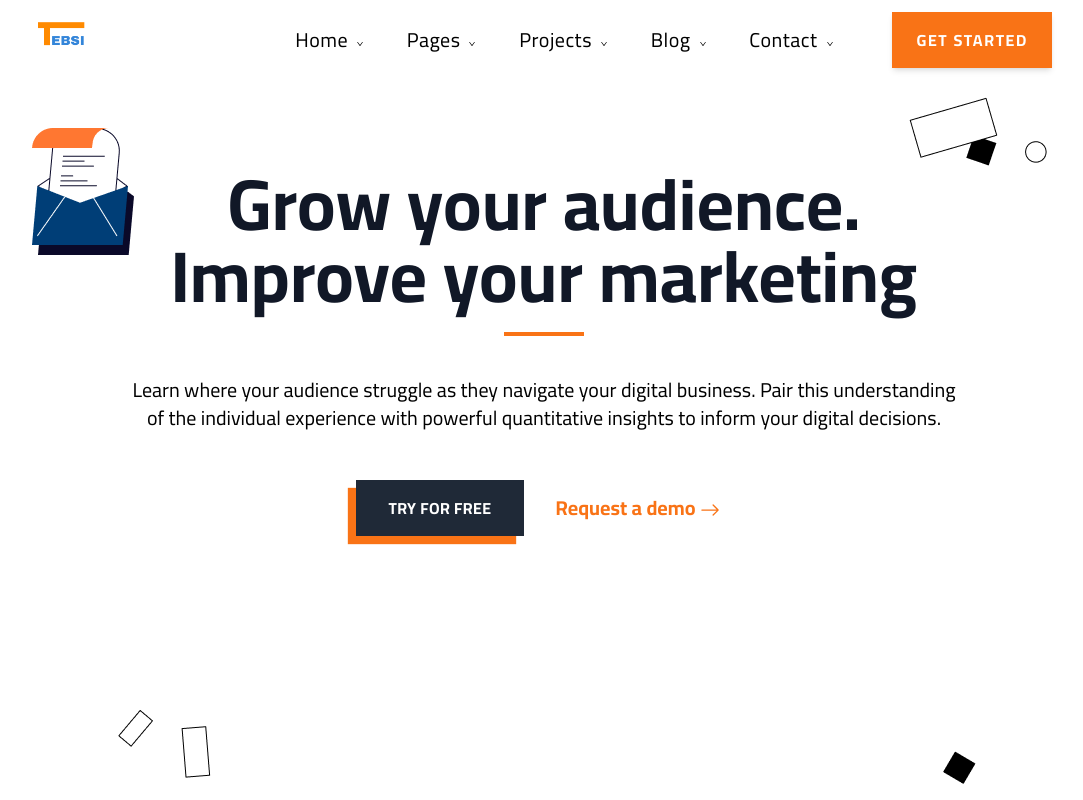
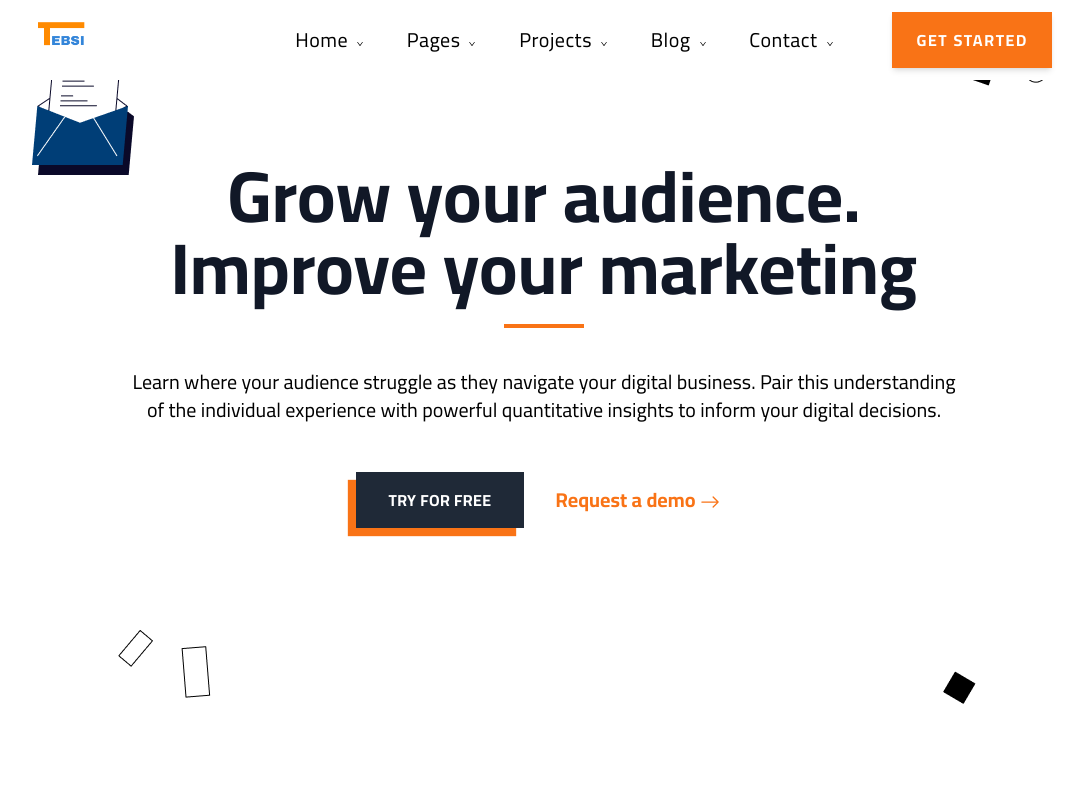
Before and after one commit to Ramzy842/TEBSI-Landing-Page, a React (Create React App) app: page / in a window 1280 px wide. Shown: the top 800 px of the page, without its empty margins (96-1179 px from the left). Built offline with nearby package versions, Linux system fonts and the light colour scheme.

Commit message:
padding issue

```diff
--- a/src/Components/Hero.js
+++ b/src/Components/Hero.js
@@ -7,7 +7,7 @@ import Underline from "./Underline";
 
 const Hero = () => {
   const { navHeight } = GlobalContext();
-  const [navbarHeight, setNavbarHeight] = useState(0);
+  const [navbarHeight, setNavbarHeight] = useState();
   useEffect(() => {
     if (navHeight) {
       setNavbarHeight(navHeight);
@@ -17,13 +17,14 @@ const Hero = () => {
   return (
     navHeight && (
       <div
-        style={{paddingTop: navbarHeight + "px" }}
+
         className={`bg-white w-full`}
       >
         <div className="text-center container relative md:w-4/5 mx-auto lg:h-screen md:pt-8">
           <h1
             className={`text-4xl lg:text-5xl xl:text-7xl mx-auto w-4/5 p-2  font-semibold text-gray-900 lg:mt-12 z-20`}
             data-aos="fade-up"
+            style={{paddingTop: navbarHeight + "px" }}
           >
             Grow your audience. Improve your marketing{" "}
             <Underline position="mx-auto mb-6" />{" "}
--- a/src/Components/Navbar.js
+++ b/src/Components/Navbar.js
@@ -17,7 +17,9 @@ const Navbar = () => {
   const { setNavHeight } = GlobalContext();
   const navRef = useRef();
   useEffect(() => {
+
     setNavHeight(navRef.current.getBoundingClientRect().height);
+
   }, [setNavHeight]);
 
   const handleScroll = useCallback(() => {
```
